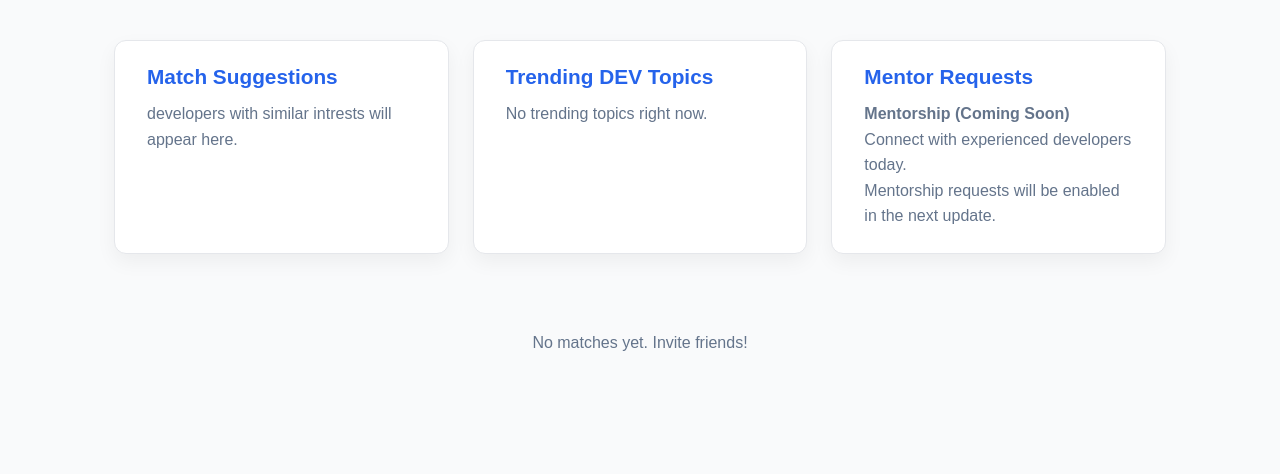
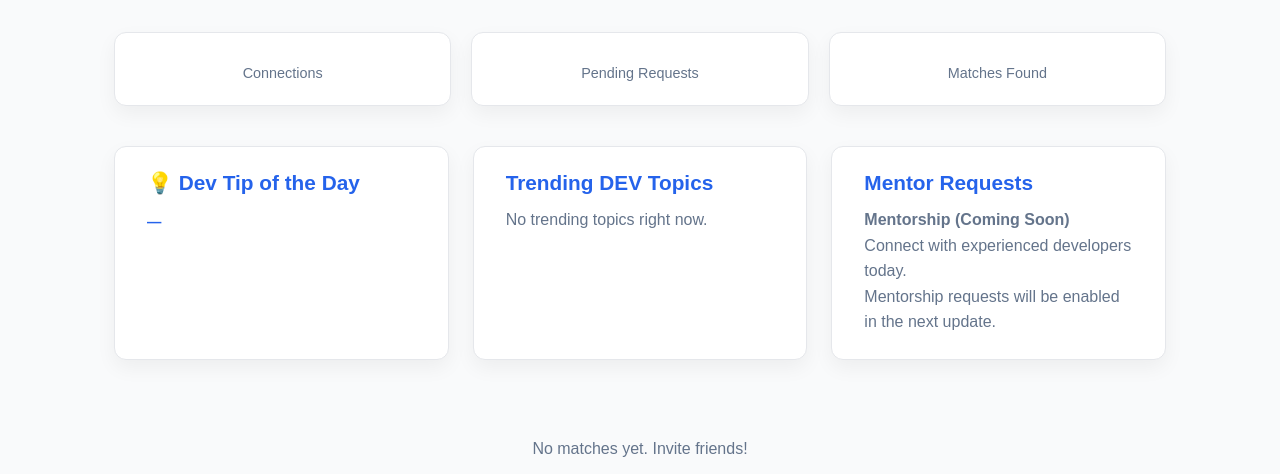
Before and after one commit to ghatageakshay/CodeMate, a Flask app: template templates/dashboard.html in a window 1280 px wide. Shown: the part 61-535 px from the top of the page. Run offline with Flask 3, Linux system fonts and the light colour scheme; the template is opened without the code that fills it, so the values that code supplies are empty.

Commit message:
added connections stats and get dev tips function on dashboard

```diff
--- a/app.py
+++ b/app.py
@@ -207,8 +207,10 @@
     # print("matches",matches)
 
     articles=get_trending_articles()
+    stats=get_dashboard_stats(user_id)
+    tip=get_dev_tip()
 
-    return render_template("dashboard.html",name=session["user_name"],matches=matches,articles=articles)
+    return render_template("dashboard.html",name=session["user_name"],matches=matches,articles=articles,stats=stats,tip=tip)
 
 @app.route("/logout")
 def logout():
@@ -438,5 +440,56 @@
         return redirect("/login")
 
     return render_template("find_devs.html")
+
+def get_dashboard_stats(user_id):
+    conn=get_db()
+    cursor=conn.cursor()
+
+  #acceppted requests
+    cursor.execute("""
+        Select count(*) from connections
+            where(sender_id=? or receiver_id=?)
+                   and status='accepted'
+
+""",(user_id,user_id))
+    total_connections=cursor.fetchone()[0]
+
+    #pending requests
+
+    cursor.execute("""
+        select count(*) from connections
+
+                   where sender_id=? or receiver_id=?
+                   and status='pending'
+                   """,(user_id,user_id))
+    pending_requests=cursor.fetchone()[0]
+
+    conn.close()
+
+    #total matches
+    total_matches=len(get_matches(user_id))
+
+    return{
+        "total_connections":total_connections,
+        "pending_requests":pending_requests,
+        "total_matches":total_matches
+    }
+
+def get_dev_tip():
+
+    import random
+    TIPS = [
+        {"content": "First, solve the problem. Then, write the code.", "author": "John Johnson"},
+        {"content": "Code is like humor. When you have to explain it, it's bad.", "author": "Cory House"},
+        {"content": "Make it work, make it right, make it fast.", "author": "Kent Beck"},
+        {"content": "Always code as if the guy maintaining your code is a violent psychopath.", "author": "John Woods"},
+        {"content": "Debugging is twice as hard as writing the code in the first place.", "author": "Brian Kernighan"},
+        {"content": "Simplicity is the soul of efficiency.", "author": "Austin Freeman"},
+        {"content": "Before software can be reusable it first has to be usable.", "author": "Ralph Johnson"},
+        {"content": "The best error message is the one that never shows up.", "author": "Thomas Fuchs"},
+    ]
+    return random.choice(TIPS)
+
+
 if __name__ == "__main__":
     app.run(host="0.0.0.0", port=5000)
--- a/templates/dashboard.html
+++ b/templates/dashboard.html
@@ -169,6 +169,42 @@
   padding: 3px 8px;
   border-radius: 12px;
 }
+.stats-bar {
+    max-width: 1100px;
+    margin: 32px auto 0;
+    padding: 0 24px;
+    display: grid;
+    grid-template-columns: repeat(3, 1fr);
+    gap: 20px;
+}
+
+.stat-card {
+    background: white;
+    border: 1px solid #e5e7eb;
+    border-radius: 12px;
+    padding: 24px;
+    text-align: center;
+    box-shadow: 0 8px 20px rgba(0,0,0,0.05);
+    transition: transform 0.2s ease;
+}
+
+.stat-card:hover {
+    transform: translateY(-4px);
+    border-color: #2563eb;
+}
+
+.stat-card h3 {
+    font-size: 2.5rem;
+    color: #2563eb;
+    margin: 0 0 8px;
+}
+
+.stat-card p {
+    color: #64748b;
+    margin: 0;
+    font-size: 0.9rem;
+    font-weight: 500;
+}
 
 
 
@@ -190,13 +226,28 @@
 
     </div>
   </div>
-
+<div class="stats-bar">
+  <div class="stat-card">
+    <h3>{{stats.total_connections}}</h3>
+    <p>Connections</p>
+  </div>
+  <div class="stat-card">
+    <h3>{{stats.pending_requests}}</h3>
+    <p>Pending Requests</p>
+  </div>
+  <div class="stat-card">
+    <h3>{{stats.total_matches}}</h3>
+    <p>Matches Found</p>
+  </div>
+</div>
   <div class="container">
     <div class="card">
-      <h3>Match Suggestions</h3>
-      <p>developers with similar intrests will appear here.</p>
+      <h3>💡 Dev Tip of the Day</h3>
+<p style="font-size: 1rem;line-height: 1.6;color: #0f172a;margin-bottom: 16px;" >{{tip.content}}</p>
+ <p style="color: #2563eb; font-weight: 600; font-size: 0.9rem;">
+        — {{ tip.author }}
+    </p>
     </div>
-
 
   <div class="card">
   <h3>Trending DEV Topics</h3>
```
